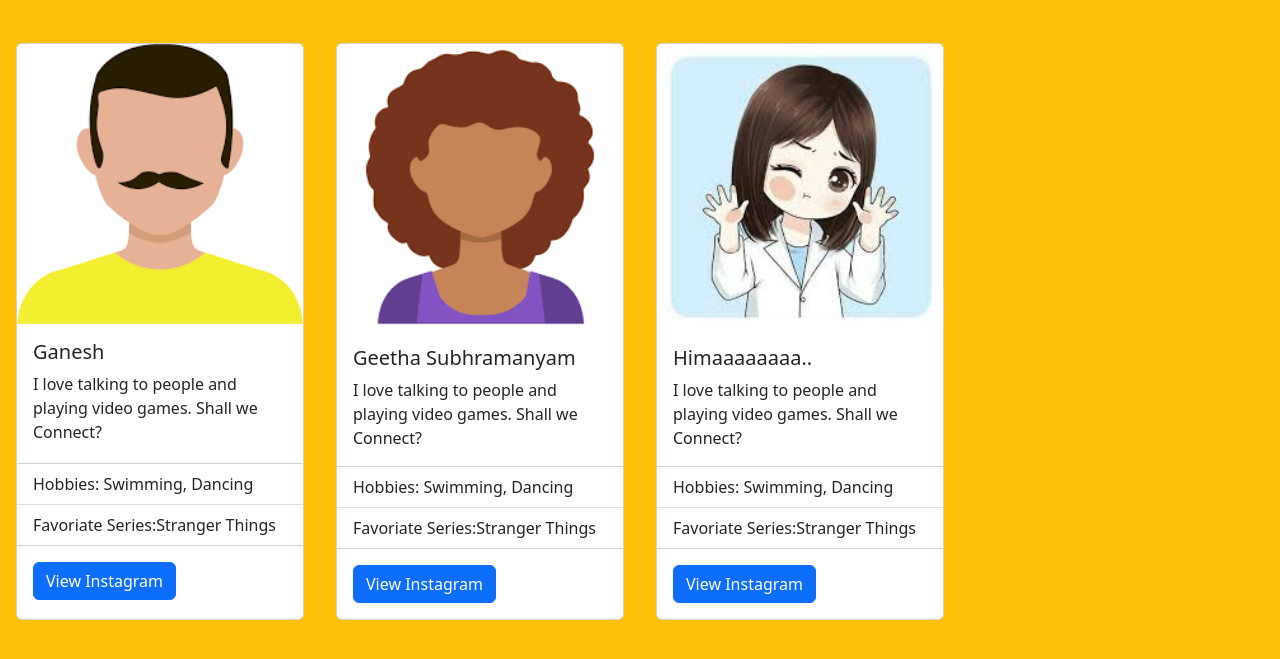
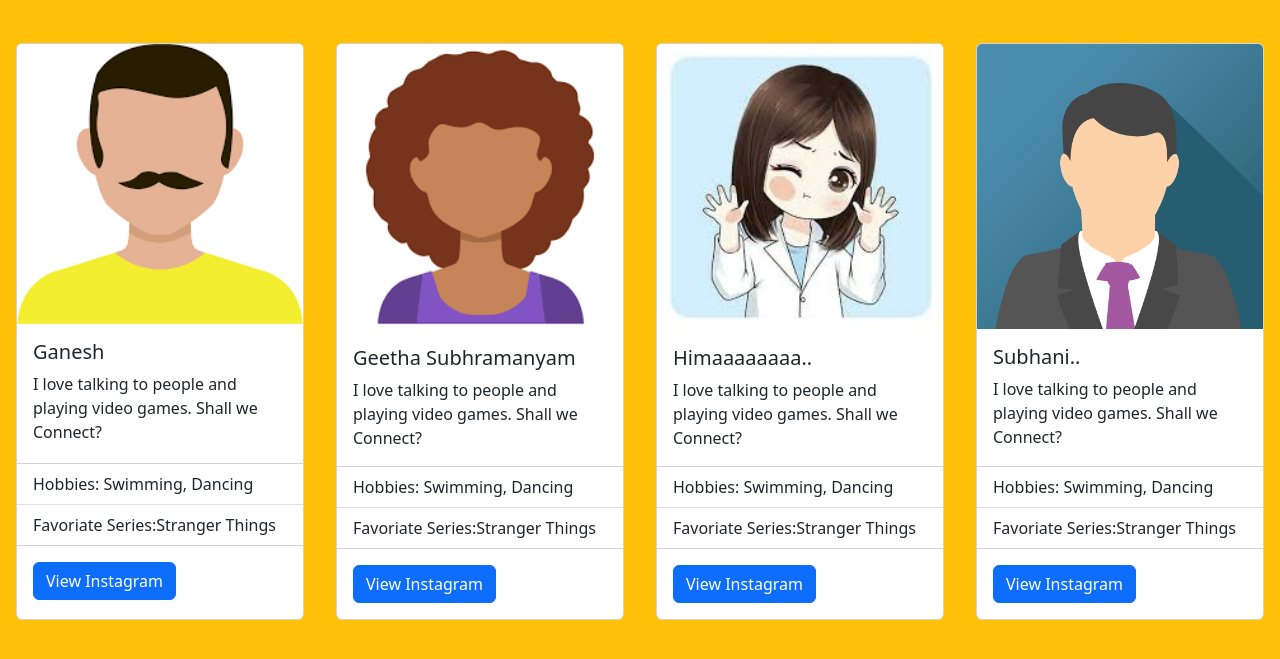
Before and after one commit to subhani-syed/Git-Workshop-2022, a plain HTML site: page index.html in a window 1280 px wide. Shown: the part 53-712 px from the top of the page. Drawn offline with nearby package versions, Linux system fonts and the light colour scheme.

Commit message:
Added Subhani Card

```diff
--- a/index.html
+++ b/index.html
@@ -65,7 +65,22 @@
             </div>
         </div> <!-- Card-3 Himaaa -->
 
+        <div class="card mb-5 mx-3" style="width: 18rem;">
+            <img src="img/avatar3.png" class="card-img-top" alt="mistake">
+            <div class="card-body">
+                <h5 class="card-title">Subhani..</h5>
+                <p class="card-text">I love talking to people and playing video games. Shall we Connect?</p>
+            </div>
 
+            <ul class="list-group list-group-flush">
+                <li class="list-group-item">Hobbies: Swimming, Dancing</li>
+                <li class="list-group-item">Favoriate Series:Stranger Things</li>
+            </ul>
+
+            <div class="card-body">
+                <a href="https://instagram.com/_yaswanth14" target="_blank" class="btn btn-primary">View Instagram</a>
+            </div>
+        </div>
 
     </div>
 
```
